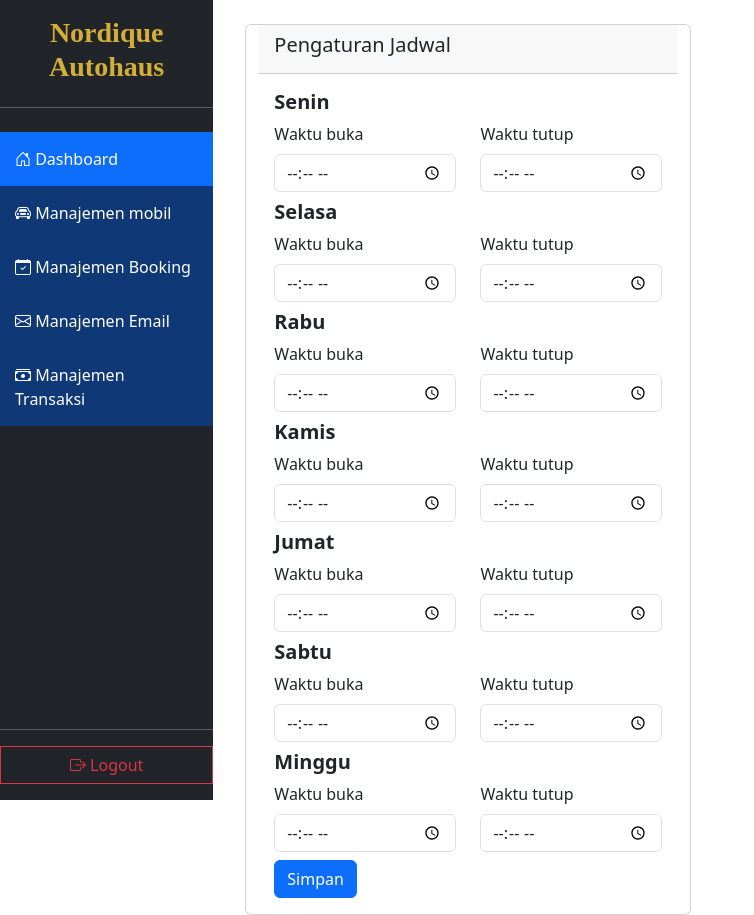
After one commit to HSR777/showroom-mobil, a PHP site: page /manajemen-booking.php in a window 1280 px wide. The commit adds this page. Shown: the whole page, without its empty margins (0-754 px from the left). Run offline with PHP 8.4, Linux system fonts and the light colour scheme; the visitor is signed in with stand-in values (Sample User, id 1).

Commit message:
add access to manajemen-booking.php

```diff
--- /dev/null
+++ b/views/admin/manajemen-booking.php
@@ -0,0 +1,84 @@
+<?php
+session_start();
+if (!isset($_SESSION['admin_logged_in']) || $_SESSION['admin_logged_in'] !== true) {
+    header('Location: login.php');
+    exit;
+}
+?>
+<!DOCTYPE html>
+<html lang="en">
+
+<head>
+    <meta charset="UTF-8">
+    <meta name="viewport" content="width=device-width, initial-scale=1.0">
+    <title>Dashbard Admin</title>
+    <!-- Bootstrap CSS -->
+    <link href="https://cdn.jsdelivr.net/npm/bootstrap@5.3.3/dist/css/bootstrap.min.css" rel="stylesheet">
+    <link rel="stylesheet" href="../../statics/css/admin/content-wrapper.css">
+</head>
+
+<body>
+    <div class="container-fluid row">
+        <!-- sidebar start -->
+        <?= include('sidebar.php') ?>
+        <!-- sidebar end -->
+
+        <!-- Wrapper start -->
+        <div class="wrapper-content col-10 container-fluid ps-5">
+            <div class="row">
+                <!-- card setting jadwal -->
+                <div class="col-auto card">
+                    <div class="card-header">
+                        <h5>Pengaturan Jadwal</h5>
+                    </div>
+                    <div class="card-body">
+                        <form action="">
+                            <?php
+                            $days = [
+                                'Senin' => 'monday',
+                                'Selasa' => 'tuesday',
+                                'Rabu' => 'wednesday',
+                                'Kamis' => 'thursday',
+                                'Jumat' => 'friday',
+                                'Sabtu' => 'saturday',
+                                'Minggu' => 'sunday'
+                            ];
+
+                            $id_jadwal = 1; // Initialize id_jadwal
+                            foreach ($days as $day_name => $day_key) {
+                            ?>
+                                <div class="row mb-2">
+                                    <h5>
+                                        <b><?= $day_name ?></b>
+                                    </h5>
+                                    <input type="hidden" name="id_jadwal_<?= $day_key ?>" value="<?= $id_jadwal ?>">
+                                    <div class="col">
+                                        <label for="start_time_<?= $day_key ?>" class="form-label">Waktu buka</label>
+                                        <input type="time" class="form-control" id="start_time_<?= $day_key ?>" name="start_time_<?= $day_key ?>" required>
+                                    </div>
+                                    <div class="col">
+                                        <label for="end_time_<?= $day_key ?>" class="form-label">Waktu tutup</label>
+                                        <input type="time" class="form-control" id="end_time_<?= $day_key ?>" name="end_time_<?= $day_key ?>" required>
+                                    </div>
+                                </div>
+                            <?php
+                                $id_jadwal++; // Increment id_jadwal for the next day
+                            }
+                            ?>
+                            <button type="submit" class="btn btn-primary">Simpan</button>
+                        </form>
+                    </div>
+                </div>
+            </div>
+        </div>
+        <!-- card setting card end -->
+    </div>
+    </div>
+    <!-- Wrapper End -->
+    </div>
+
+    <!-- Bootstrap JS Bundle with Popper -->
+    <script src="https://cdn.jsdelivr.net/npm/bootstrap@5.3.3/dist/js/bootstrap.bundle.min.js"></script>
+</body>
+
+</html>
--- a/views/admin/sidebar.php
+++ b/views/admin/sidebar.php
@@ -22,7 +22,7 @@
             </a>
         </li>
         <li class="nav-item">
-            <a class="nav-link" href="#">
+            <a class="nav-link" href="manajemen-booking.php">
                 <i class="bi bi-calendar-check"></i> Manajemen Booking
             </a>
         </li>
```
